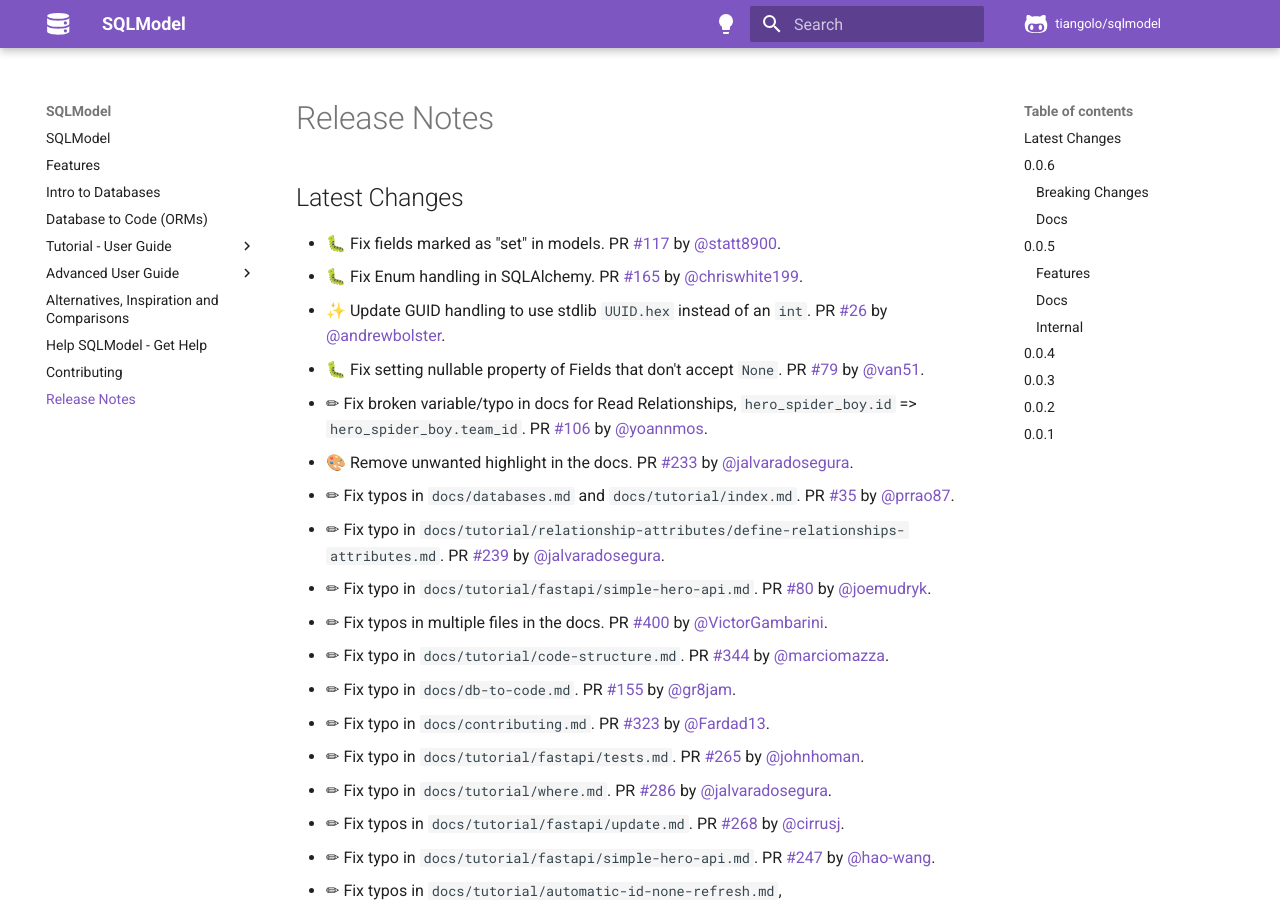
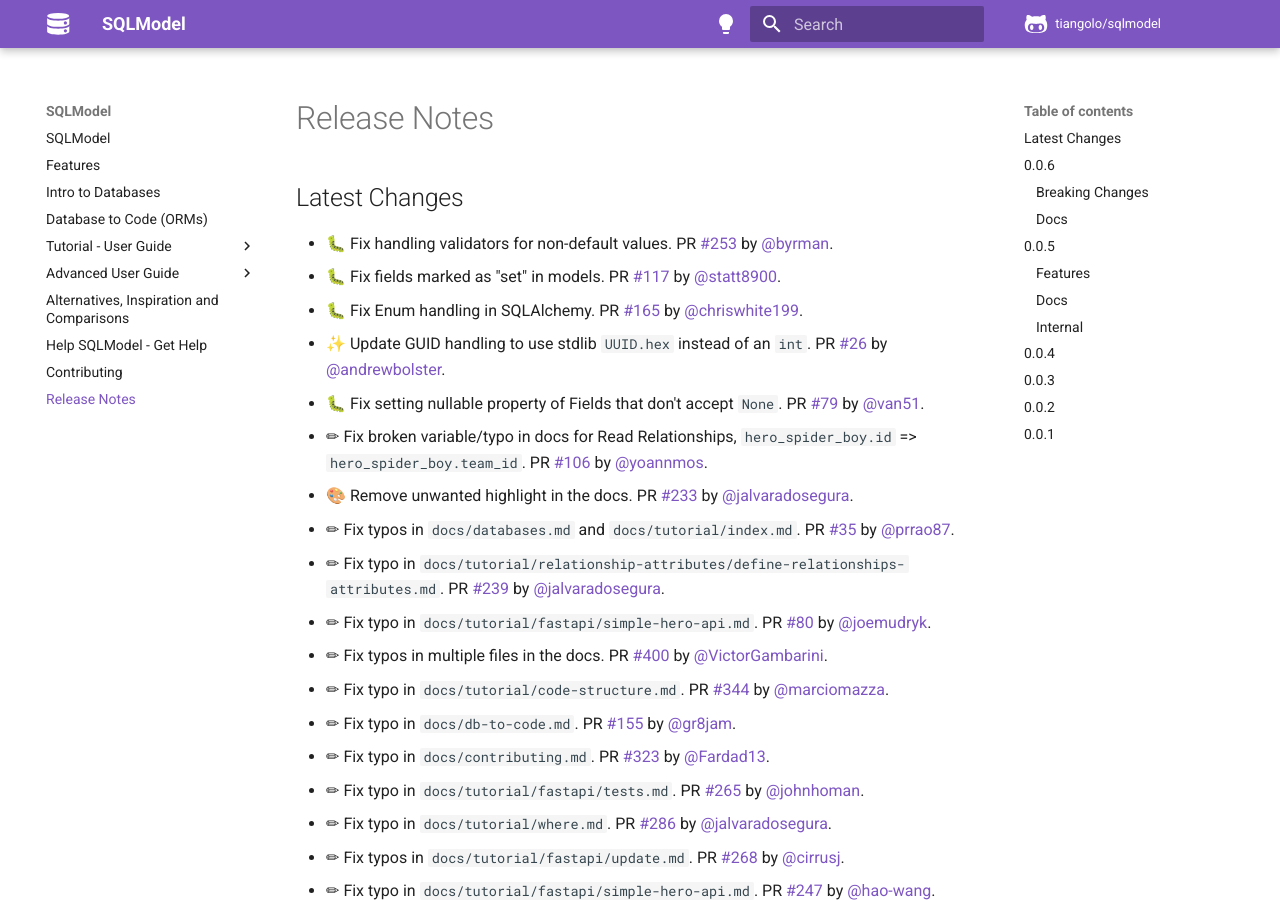
Before and after one commit to upmorpheus/Laravel-perfect, an MkDocs documentation site: the page built from docs/release-notes.md, in a window 1280 px wide and 900 px high. Built offline with MkDocs 1.6.1 and Material for MkDocs 9.7.7, drawn with Linux system fonts in a browser that asks for light colours; comment, search, counter and statistics services are not loaded.

Commit message:
📝 Update release notes

```diff
--- a/docs/release-notes.md
+++ b/docs/release-notes.md
@@ -2,6 +2,7 @@
 
 ## Latest Changes
 
+* 🐛 Fix handling validators for non-default values. PR [#253](https://github.com/tiangolo/sqlmodel/pull/253) by [@byrman](https://github.com/byrman).
 * 🐛 Fix fields marked as "set" in models. PR [#117](https://github.com/tiangolo/sqlmodel/pull/117) by [@statt8900](https://github.com/statt8900).
 * 🐛 Fix Enum handling in SQLAlchemy. PR [#165](https://github.com/tiangolo/sqlmodel/pull/165) by [@chriswhite199](https://github.com/chriswhite199).
 * ✨ Update GUID handling to use stdlib `UUID.hex` instead of an `int`. PR [#26](https://github.com/tiangolo/sqlmodel/pull/26) by [@andrewbolster](https://github.com/andrewbolster).
```
